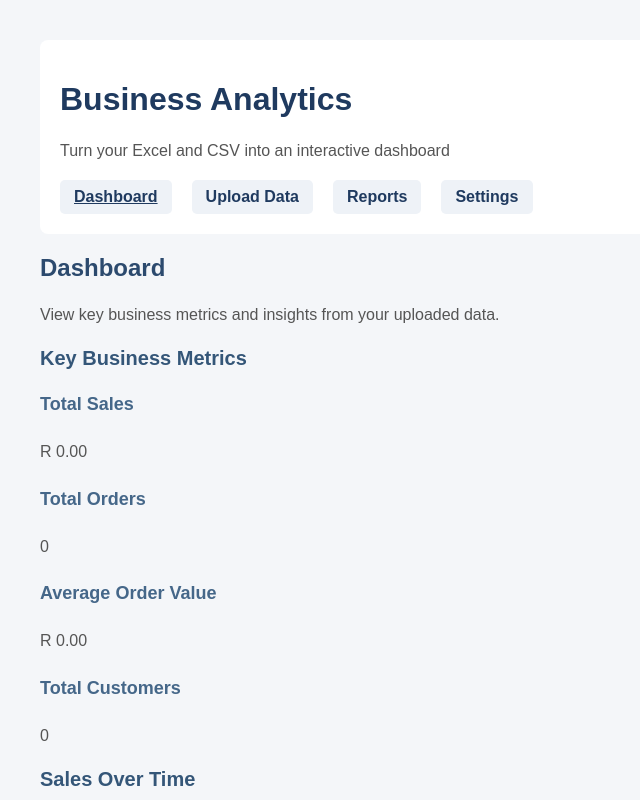
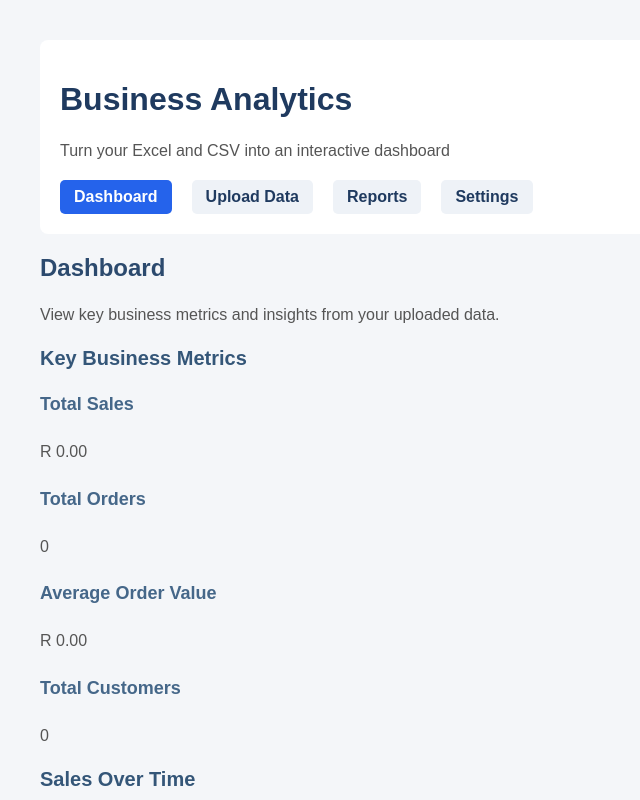
Before and after one commit to jozicoder-za/javascript_projects, a plain HTML site: page portfolio_august/3. Business Analytics/index.html in a window 1280 px wide. In both pictures the pointer is over the link "Dashboard". Shown: the top 800 px of the page, without its empty margins (0-640 px from the left). Drawn offline with Linux system fonts and the light colour scheme.

Commit message:
Add hovering effects on the navigation

```diff
--- a/portfolio_august/3. Business Analytics/style.css
+++ b/portfolio_august/3. Business Analytics/style.css
@@ -76,3 +76,9 @@ main > header nav a {
     background-color 0.3s ease,
     color 0.3s ease;
 }
+
+main > header nav a:hover {
+  background: #2563eb;
+  color: #fff;
+  text-decoration: none;
+}
```
